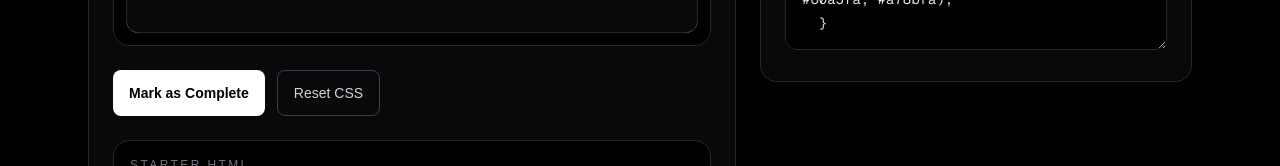
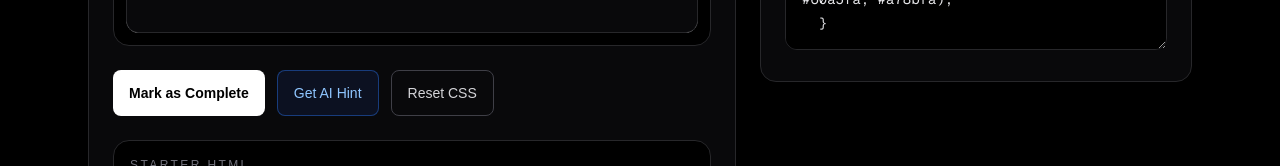
Before and after one commit to virginiasicuriello/css-odyssey, a Next.js app: page /challenge/center-the-orb in a window 1280 px wide. Shown: the part 853-1019 px from the top of the page. Built offline with nearby package versions, Linux system fonts and the light colour scheme; no server answers; the database is empty.

Commit message:
Add Get AI Hint button

```diff
--- a/app/challenge/[slug]/page.tsx
+++ b/app/challenge/[slug]/page.tsx
@@ -69,6 +69,7 @@ export default async function ChallengePage({
          instructions={content.instructions}
          starterHtml={content.starterHtml}
          starterCss={content.starterCss}
+         challengeTitle={challenge.title}
        />
         ) : (
           <div className="rounded-2xl border border-zinc-800 bg-zinc-950 p-6">
--- a/components/challenge-playground.tsx
+++ b/components/challenge-playground.tsx
@@ -5,12 +5,19 @@ import { useGSAP } from "@gsap/react";
 import gsap from "gsap";
 import { saveProgress, getProgress } from "../lib/supabase/progress";
 
+type HintResult = {
+  hint: string;
+  likelyIssue: string;
+  nextStep: string;
+};
+
 type ChallengePlaygroundProps = {
   slug: string;
   goal: string;
   instructions: string[];
   starterHtml: string;
   starterCss: string;
+  challengeTitle: string;
 };
 
 export default function ChallengePlayground({
@@ -19,12 +26,17 @@ export default function ChallengePlayground({
   instructions,
   starterHtml,
   starterCss,
+  challengeTitle,
 }: ChallengePlaygroundProps) {
   const [cssCode, setCssCode] = useState(starterCss);
   const [isCompleted, setIsCompleted] = useState(false);
   const [saving, setSaving] = useState(false);
   const [loadingProgress, setLoadingProgress] = useState(true);
   const [justCompleted, setJustCompleted] = useState(false);
+
+  const [hintResult, setHintResult] = useState<HintResult | null>(null);
+  const [hintLoading, setHintLoading] = useState(false);
+  const [hintError, setHintError] = useState("");
 
   const containerRef = useRef<HTMLDivElement>(null);
   const badgeRef = useRef<HTMLSpanElement>(null);
@@ -77,7 +89,8 @@ export default function ChallengePlayground({
         }
 
         if (celebrationRef.current) {
-          const particles = celebrationRef.current.querySelectorAll(".particle");
+          const particles =
+            celebrationRef.current.querySelectorAll(".particle");
 
           gsap.fromTo(
             particles,
@@ -154,6 +167,38 @@ export default function ChallengePlayground({
     setSaving(false);
   };
 
+  const handleGetHint = async () => {
+    setHintLoading(true);
+    setHintError("");
+    setHintResult(null);
+
+    try {
+      const response = await fetch("/api/hint", {
+        method: "POST",
+        headers: { "Content-Type": "application/json" },
+        body: JSON.stringify({
+          challengeTitle,
+          goal,
+          starterHtml,
+          currentCss: cssCode,
+        }),
+      });
+
+      if (!response.ok) {
+        setHintError("Could not get a hint right now. Try again.");
+        setHintLoading(false);
+        return;
+      }
+
+      const data = await response.json();
+      setHintResult(data);
+    } catch {
+      setHintError("Something went wrong. Try again.");
+    }
+
+    setHintLoading(false);
+  };
+
   return (
     <div ref={containerRef} className="grid gap-6 lg:grid-cols-[1.2fr_0.8fr]">
       <section className="rounded-2xl border border-zinc-800 bg-zinc-950 p-6">
@@ -179,6 +224,7 @@ export default function ChallengePlayground({
                   Completed
                 </span>
 
+                {justCompleted ? (
                   <div
                     ref={celebrationRef}
                     className="pointer-events-none absolute left-1/2 top-1/2"
@@ -198,6 +244,7 @@ export default function ChallengePlayground({
                       />
                     ))}
                   </div>
+                ) : null}
               </>
             ) : null}
           </div>
@@ -225,6 +272,15 @@ export default function ChallengePlayground({
 
           <button
             type="button"
+            onClick={handleGetHint}
+            disabled={hintLoading}
+            className="rounded-lg border border-blue-500/40 bg-blue-950/30 px-4 py-3 text-sm font-medium text-blue-300 transition hover:bg-blue-950/50 disabled:opacity-50"
+          >
+            {hintLoading ? "Thinking..." : "Get AI Hint"}
+          </button>
+
+          <button
+            type="button"
             onClick={handleReset}
             className="rounded-lg border border-zinc-700 px-4 py-3 text-sm font-medium text-zinc-300 transition hover:border-zinc-500 hover:text-white"
           >
@@ -240,6 +296,43 @@ export default function ChallengePlayground({
             <p className="text-sm font-medium text-emerald-300">
               Nice work — this challenge is saved as complete.
             </p>
+          </div>
+        ) : null}
+
+        {hintError ? (
+          <div className="mt-6 rounded-2xl border border-red-800 bg-red-950/40 p-4">
+            <p className="text-sm text-red-300">{hintError}</p>
+          </div>
+        ) : null}
+
+        {hintResult ? (
+          <div className="mt-6 space-y-4">
+            <div className="rounded-2xl border border-blue-800/40 bg-blue-950/20 p-4">
+              <p className="text-xs uppercase tracking-[0.2em] text-blue-400">
+                Hint
+              </p>
+              <p className="mt-2 text-sm leading-6 text-zinc-300">
+                {hintResult.hint}
+              </p>
+            </div>
+
+            <div className="rounded-2xl border border-amber-800/40 bg-amber-950/20 p-4">
+              <p className="text-xs uppercase tracking-[0.2em] text-amber-400">
+                Likely Issue
+              </p>
+              <p className="mt-2 text-sm leading-6 text-zinc-300">
+                {hintResult.likelyIssue}
+              </p>
+            </div>
+
+            <div className="rounded-2xl border border-emerald-800/40 bg-emerald-950/20 p-4">
+              <p className="text-xs uppercase tracking-[0.2em] text-emerald-400">
+                Next Step
+              </p>
+              <p className="mt-2 text-sm leading-6 text-zinc-300">
+                {hintResult.nextStep}
+              </p>
+            </div>
           </div>
         ) : null}
 
```
Lines whose indentation alone changed are shown as unchanged.
